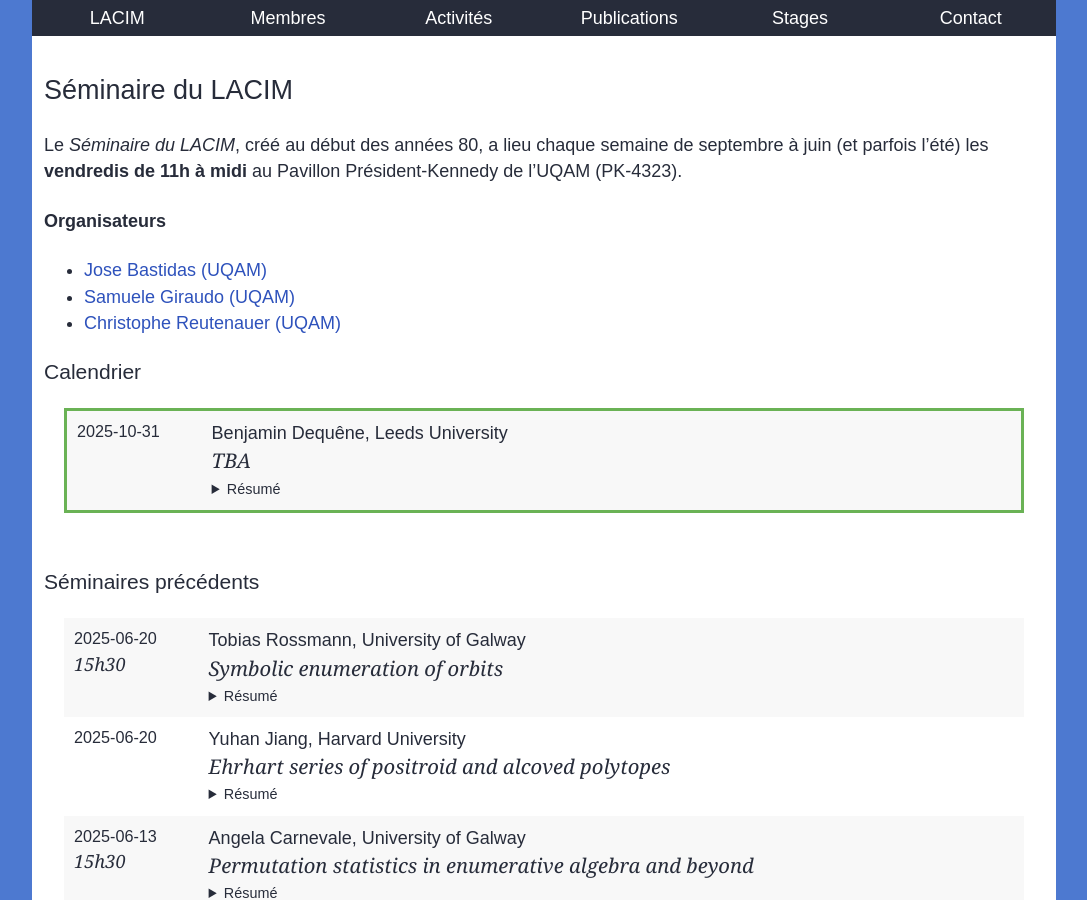
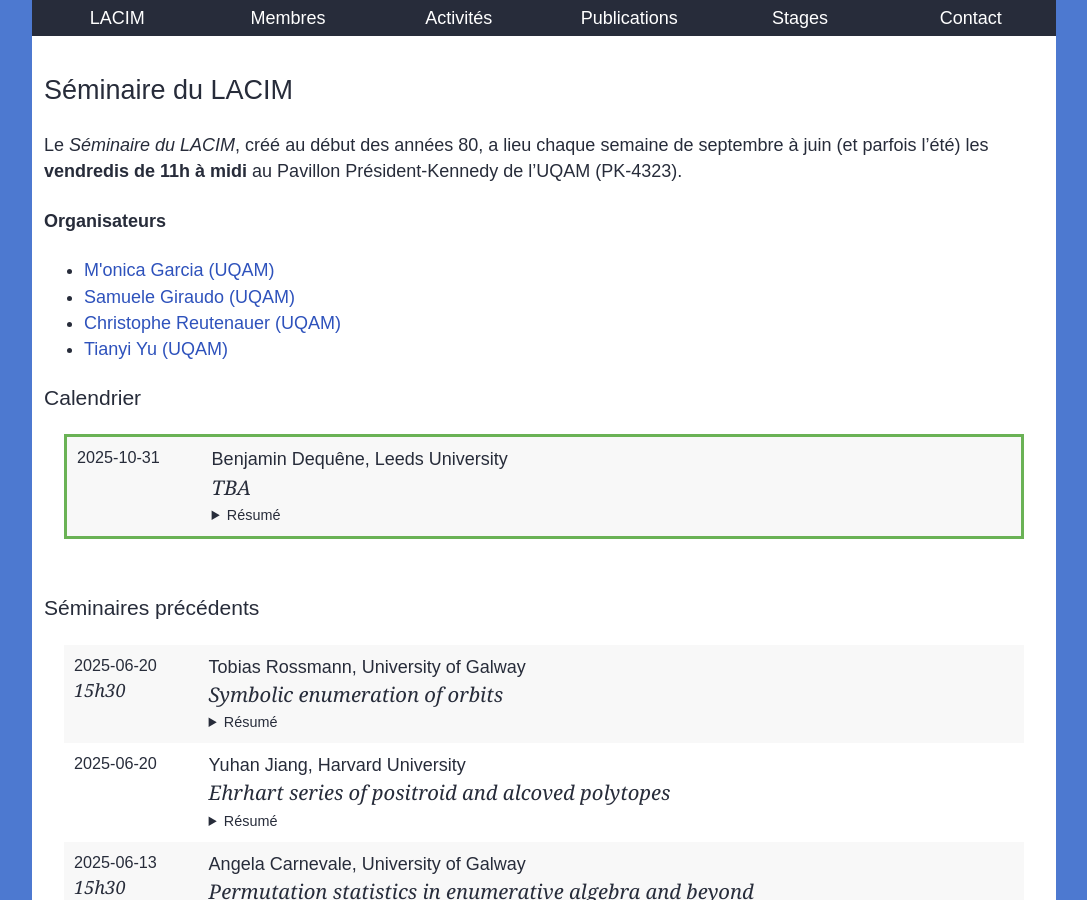
Before and after one commit to lacim-uqam/lacim-uqam.github.io, a Jekyll site: the page built from fr/seminaire.md, in a window 1280 px wide and 900 px high, scrolled down 451 px. Shown: the whole window, without its empty margins (96-1183 px from the left). Built offline with Jekyll 4.4.1, drawn with Linux system fonts in a browser that asks for light colours; formulas are drawn with MathJax 3; our own code applies the rules of GitHub Pages for plain Markdown files.

Commit message:
Update seminaire.md
Adding new seminar organizers French page

```diff
--- a/fr/seminaire.md
+++ b/fr/seminaire.md
@@ -10,6 +10,7 @@
 Président-Kennedy de l’UQAM (PK-4323).
 
 **Organisateurs**
-- [Jose Bastidas (UQAM)](https://bastidas-jose.codeberg.page/)
+- [M\'onica Garcia (UQAM)](https://sites.google.com/view/monica-garcia-math/)
 - [Samuele Giraudo (UQAM)](https://igm.univ-mlv.fr/~giraudo/Home.html)
 - [Christophe Reutenauer (UQAM)](https://reutenauer.math.uqam.ca/)
+- [Tianyi Yu (UQAM)](https://bastidas-jose.codeberg.page/)
```
